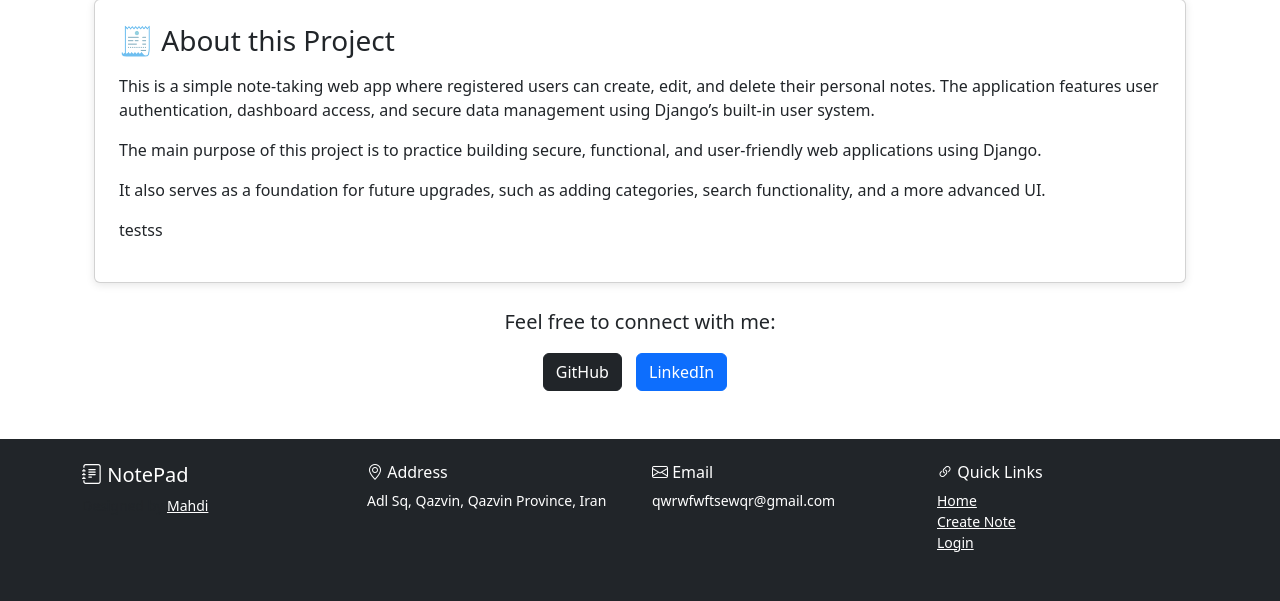
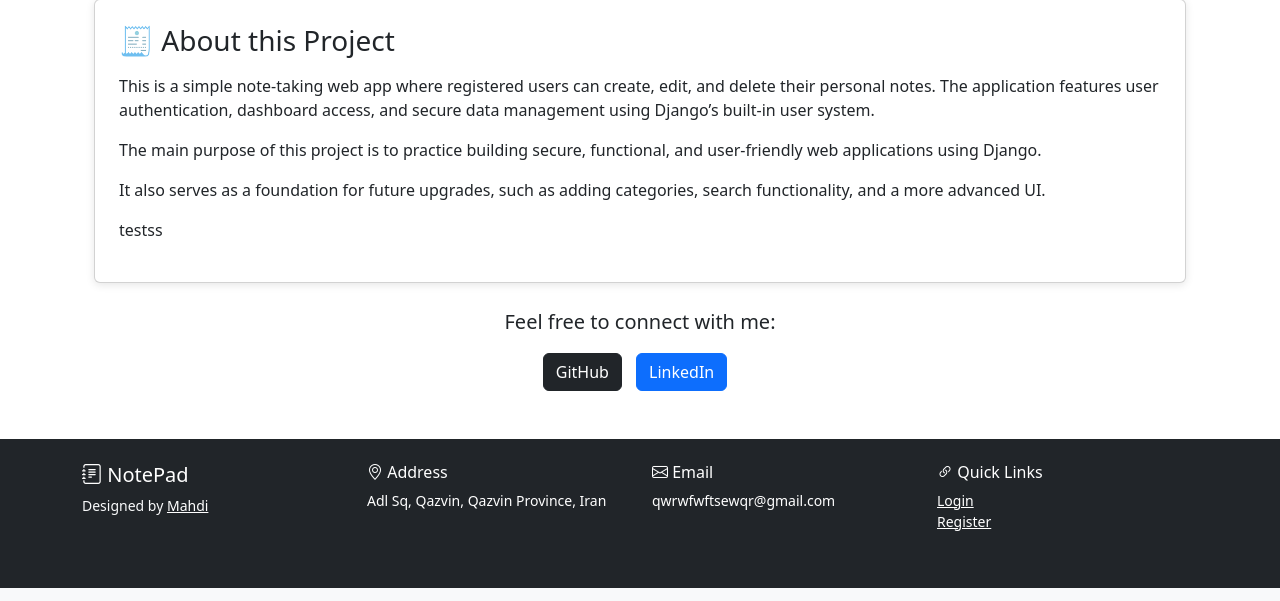
Before and after one commit to MAHDlind/notepad_project, a Django app: page / in a window 1280 px wide. Shown: the part 285-886 px from the top of the page. Run offline with Django 5.2, Linux system fonts and the light colour scheme.

Commit message:
minor site update
Signed-off-by: Mahdi Hoseinkhani <qwrwfwtsewqr@gmail.com>

```diff
--- a/project/templates/notes/base.html
+++ b/project/templates/notes/base.html
@@ -56,36 +56,47 @@
 </div>
 <footer class="bg-dark text-white mt-5 pt-4 pb-3">
     <div class="container">
-        <div class="row text-center text-md-start">
+        <div class="row text-center text-sm-start">
 
             <!-- Logo -->
-            <div class="col-md-3 mb-3">
+            <div class="col-12 col-sm-6 col-md-3 mb-4">
                 <h5><i class="bi bi-journal-text"></i> NotePad</h5>
-                <p class="text-muted small">Designed by <a href="https://github.com/MAHDlind" class="text-white"
-                                                           target="_blank">Mahdi</a></p>
+                <p class="text-light small">
+                    Designed by <a href="https://github.com/MAHDlind" class="text-white" target="_blank">Mahdi</a>
+                </p>
             </div>
 
             <!-- Address -->
-            <div class="col-md-3 mb-3">
+            <div class="col-12 col-sm-6 col-md-3 mb-4">
                 <h6><i class="bi bi-geo-alt"></i> Address</h6>
                 <p class="small">Adl Sq, Qazvin, Qazvin Province, Iran</p>
             </div>
 
             <!-- Email -->
-            <div class="col-md-3 mb-3">
+            <div class="col-12 col-sm-6 col-md-3 mb-4">
                 <h6><i class="bi bi-envelope"></i> Email</h6>
                 <p class="small">qwrwfwftsewqr@gmail.com</p>
             </div>
 
             <!-- Quick Links -->
-            <div class="col-md-3 mb-3">
+            <div class="col-12 col-sm-6 col-md-3 mb-4">
                 <h6><i class="bi bi-link-45deg"></i> Quick Links</h6>
                 <ul class="list-unstyled small">
-                    <li><a href="{% url 'home' %}" class="text-white">Home</a></li>
-                    <li><a href="{% url 'create_note' %}" class="text-white">Create Note</a></li>
-                    <li><a href="{% url 'login' %}" class="text-white">Login</a></li>
+                    {% if request.path != '/' %}
+                        <li><a href="{% url 'home' %}" class="text-white">Home</a></li>
+                    {% endif %}
+                    {% if request.path == '/dashboard/' %}
+                        <li><a href="{% url 'create_note' %}" class="text-white">Create Note</a></li>
+                    {% endif %}
+                    {% if request.path == '/' or request.path == '/register/' %}
+                        <li><a href="{% url 'login' %}" class="text-white">Login</a></li>
+                    {% endif %}
+                    {% if request.path == '/' or request.path == '/login/' %}
+                        <li><a href="{% url 'register' %}" class="text-white">Register</a></li>
+                    {% endif %}
                 </ul>
             </div>
+
         </div>
     </div>
 </footer>
```
